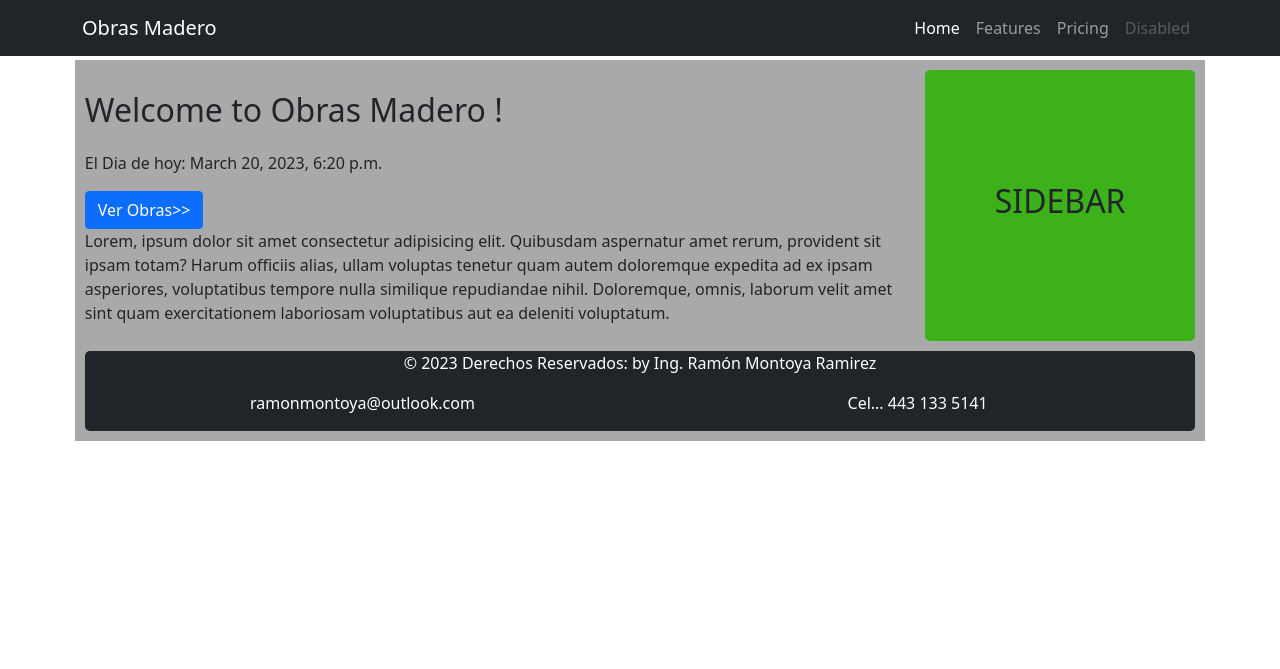
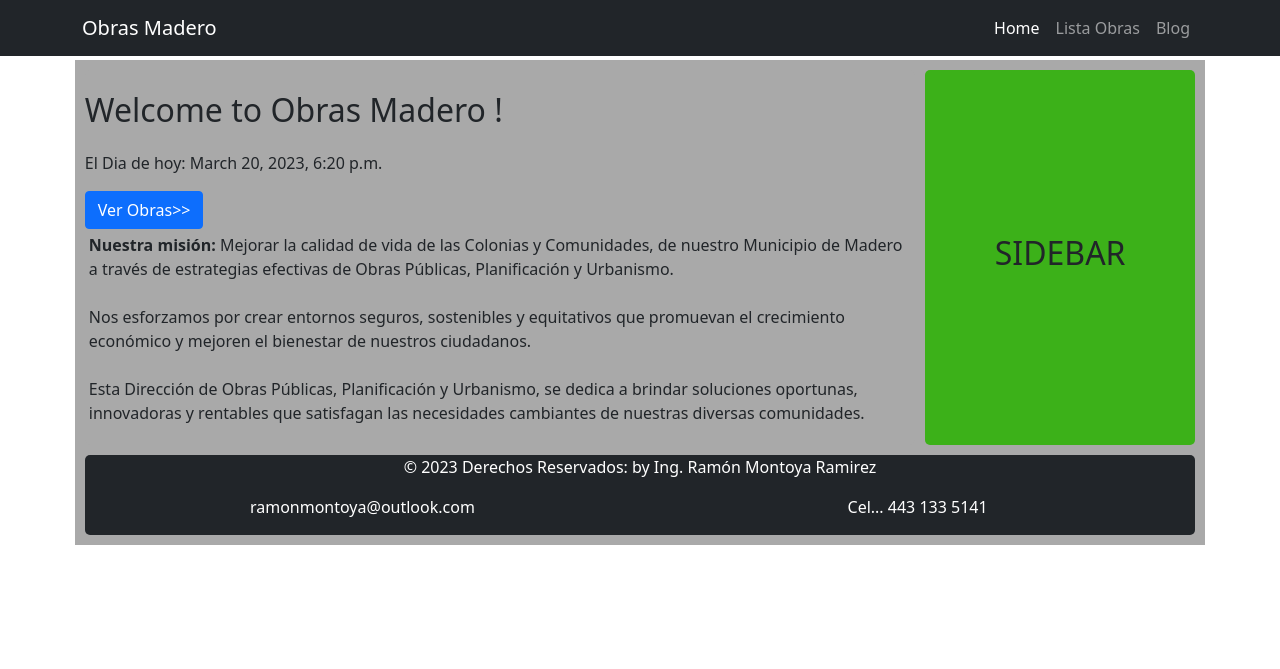
Before and after one commit to RaymondMR/Obras_Madero, a Django app: page / in a window 1280 px wide. Shown: the top 669 px of the page. Run offline with Django 4.2, Linux system fonts and the light colour scheme; some libraries are stand-ins or nearby versions.

Commit message:
Cambios2

```diff
--- a/home/templates/home/welcome.html
+++ b/home/templates/home/welcome.html
@@ -2,13 +2,20 @@
 <h1>Welcome to Obras Madero !</h1>
 <p>El Dia de hoy: {{today}}</p>
 <a href="{% url 'obras.list' %}" class="btn btn-primary">Ver Obras>></a>
-<p>
-  Lorem, ipsum dolor sit amet consectetur adipisicing elit. Quibusdam aspernatur
-  amet rerum, provident sit ipsam totam? Harum officiis alias, ullam voluptas
-  tenetur quam autem doloremque expedita ad ex ipsam asperiores, voluptatibus
-  tempore nulla similique repudiandae nihil. Doloremque, omnis, laborum velit
-  amet sint quam exercitationem laboriosam voluptatibus aut ea deleniti
-  voluptatum.
+<p class="p-1">
+  <span style="font-weight: bold">Nuestra misión:</span> Mejorar la calidad de
+  vida de las Colonias y Comunidades, de nuestro Municipio de Madero a través de
+  estrategias efectivas de Obras Públicas, Planificación y Urbanismo.
+</p>
+<p class="p-1">
+  Nos esforzamos por crear entornos seguros, sostenibles y equitativos que
+  promuevan el crecimiento económico y mejoren el bienestar de nuestros
+  ciudadanos.
+</p>
+<p class="p-1">
+  Esta Dirección de Obras Públicas, Planificación y Urbanismo, se dedica a
+  brindar soluciones oportunas, innovadoras y rentables que satisfagan las
+  necesidades cambiantes de nuestras diversas comunidades.
 </p>
 
 {% endblock %}
--- a/static/templates/base.html
+++ b/static/templates/base.html
@@ -27,7 +27,9 @@
     <div class="container-fluid">
       <nav class="navbar navbar-expand-sm navbar-dark bg-dark fixed-top">
         <div class="container">
-          <span class="navbar-brand mb-0 h1">Obras Madero</span>
+          <a href="{% url 'home' %}" class="navbar-brand mb-0 h1"
+            >Obras Madero
+          </a>
           <button
             class="navbar-toggler"
             type="button"
@@ -51,14 +53,16 @@
                 >
               </li>
               <li class="nav-item">
-                <a class="nav-link" href="#">Features</a>
+                <a class="nav-link" href="#">Lista Obras</a>
               </li>
               <li class="nav-item">
-                <a class="nav-link" href="#">Pricing</a>
+                <a class="nav-link" href="#">Blog</a>
               </li>
+              <!--
               <li class="nav-item">
                 <a class="nav-link disabled">Disabled</a>
               </li>
+              -->
             </ul>
           </div>
         </div>
```
